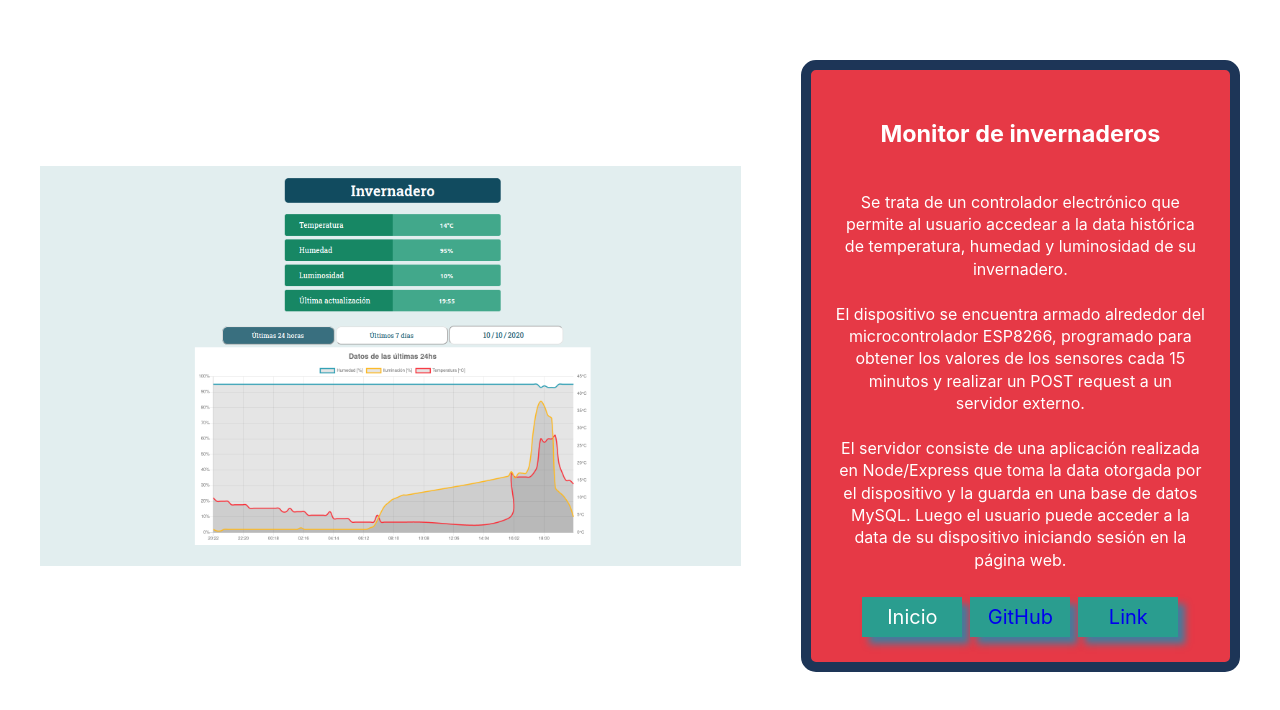
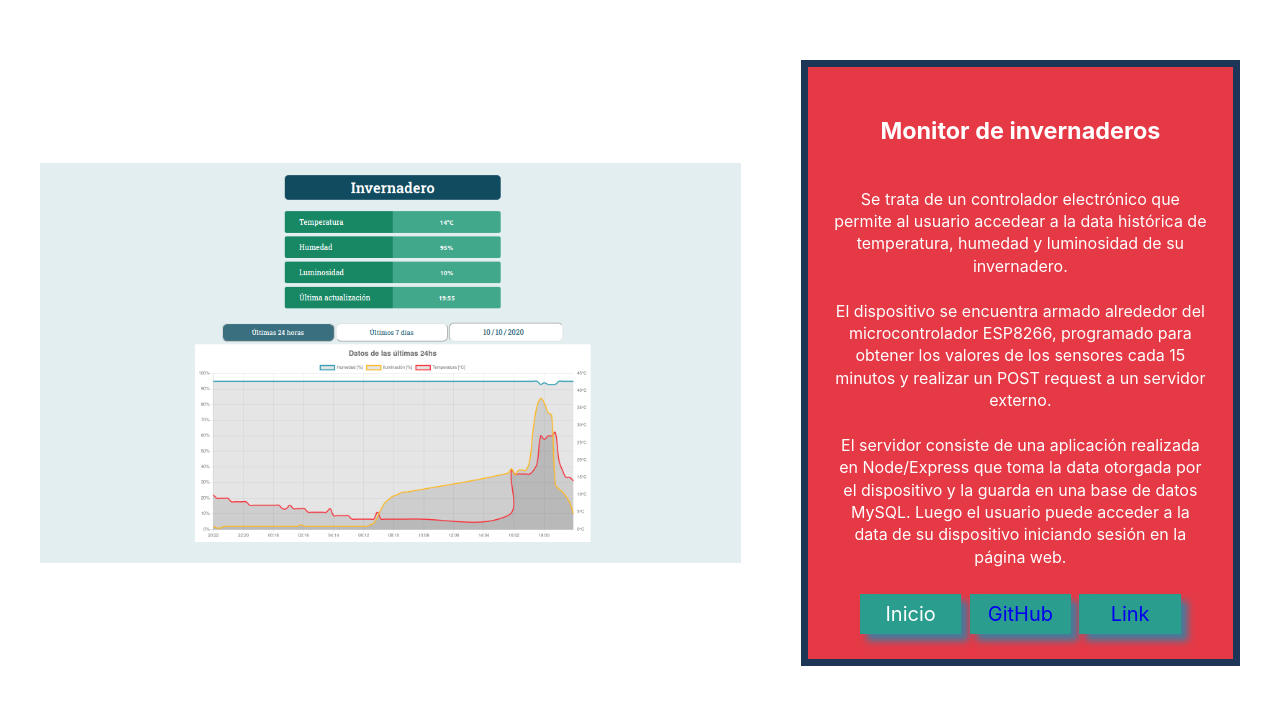
Before and after one commit to haykodarb/portfolio, a Next.js app: page /invernadero in a window 1280 px wide. Shown: the top 710 px of the page. Built offline with nearby package versions, Linux system fonts and the light colour scheme.

Commit message:
Changed borders

```diff
--- a/components/route.module.css
+++ b/components/route.module.css
@@ -19,8 +19,7 @@
   margin-left: 5%;
   background-color: #e63946;
   color: white;
-  border-radius: 15px;
-  border-width: 10px;
+  border-width: 7.5px;
   border-color: #1d3557;
   border-style: solid;
 }
```
